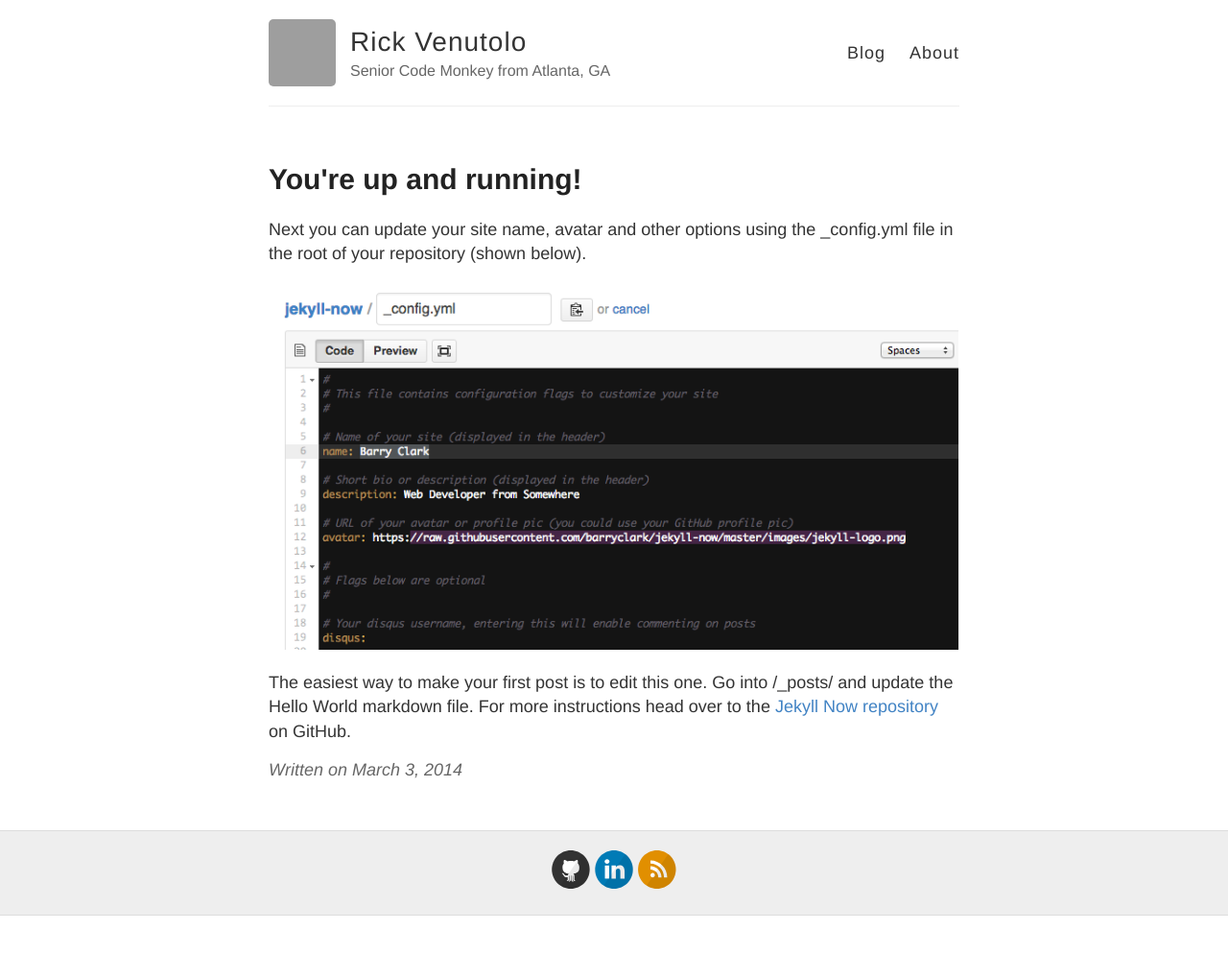
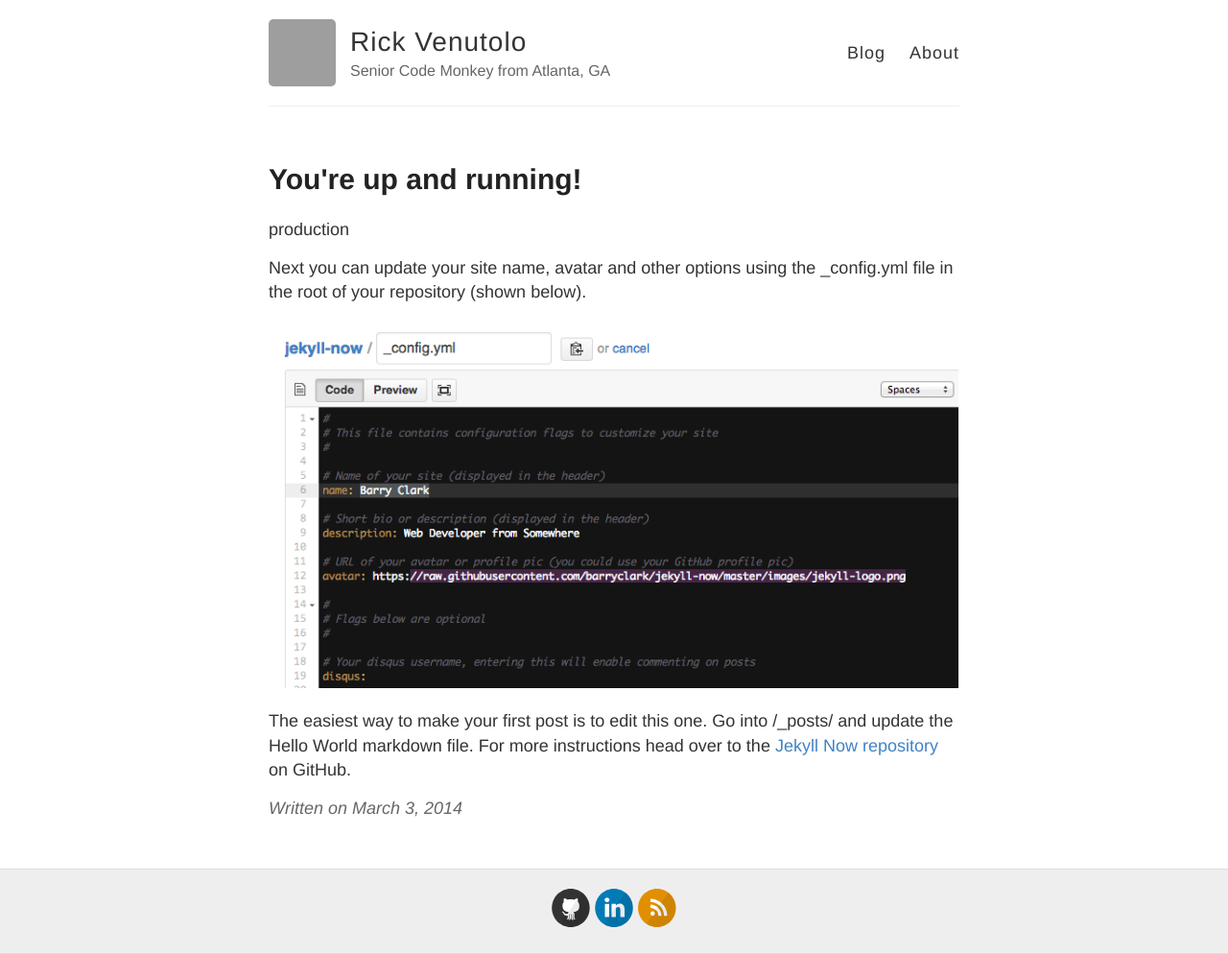
Before and after one commit to rvenutolo/jekyll-now-test, a Jekyll site: the page built from _posts/2014-3-3-Hello-World.md, in a window 1280 px wide. Shown: the whole page at 96% size. Built offline with Jekyll 4.4.1, drawn with Linux system fonts in a browser that asks for light colours; comment, search, counter and statistics services are not loaded; before the commit the page ends 954 px from its top, so only the background shows below that; grey boxes are pictures that could not be loaded.

Commit message:
Test jekyll.environment and sit.GH_ENV

```diff
--- a/_layouts/post.html
+++ b/_layouts/post.html
@@ -6,6 +6,8 @@
   <h1>{{ page.title }}</h1>
 
   <div class="entry">
+    {{ jekyll.environment }}
+    {{ site.GH_ENV }}
     {{ content }}
   </div>
 
```
